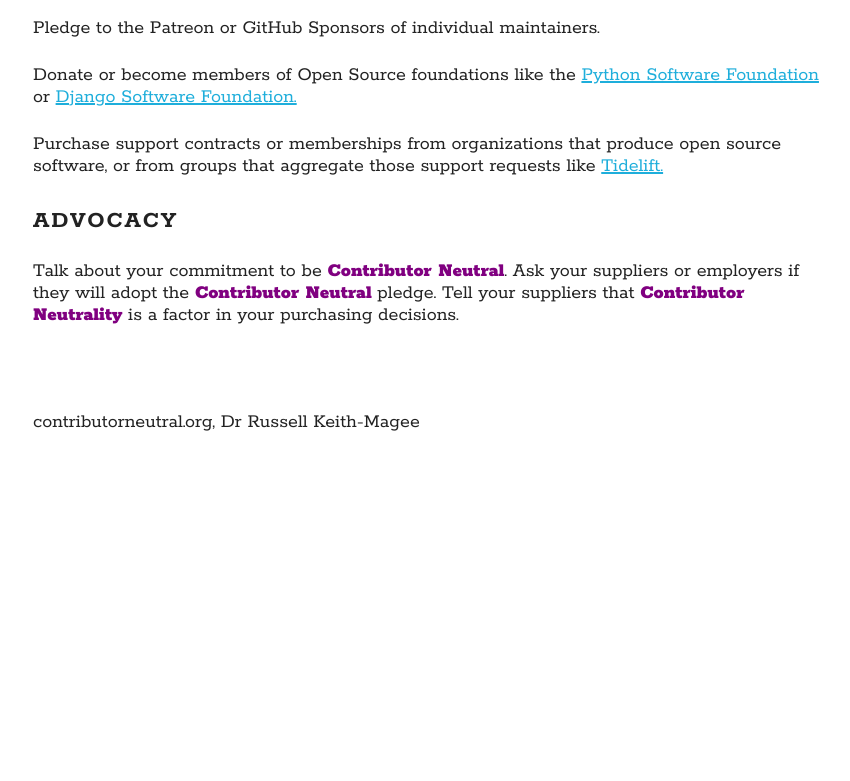
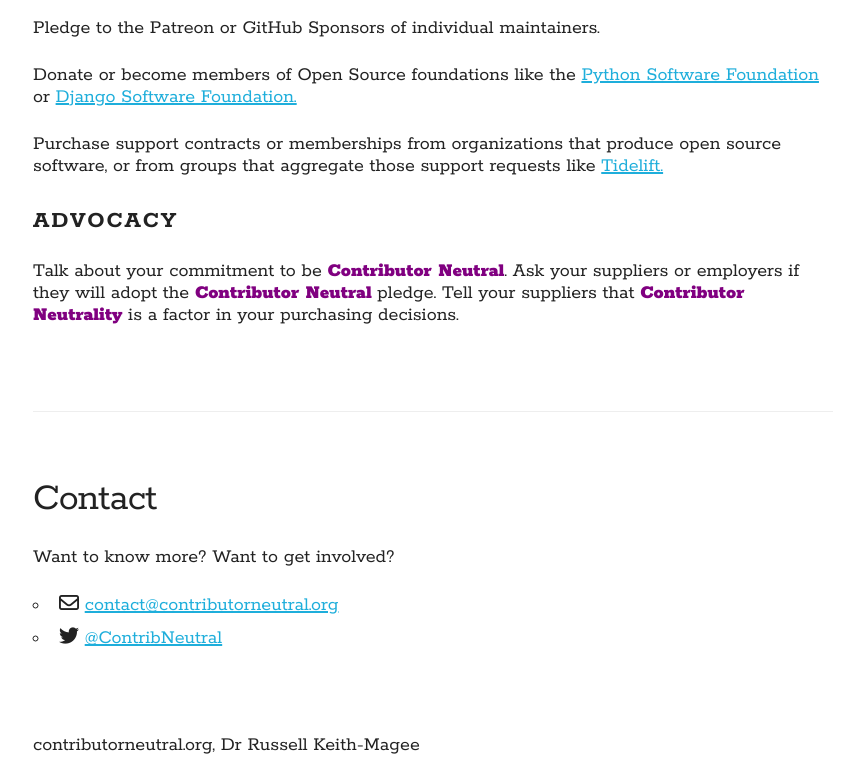
Before and after one commit to ContribNeutral/contribneutral.github.io, a plain HTML site: page index.html in a window 1280 px wide. Shown: the part 3789-4570 px from the top of the page, without its empty margins (207-1057 px from the left). Before the commit the page ends 4247 px from the top, so only its background shows below. Drawn offline with nearby package versions, Linux system fonts and the light colour scheme.

Commit message:
Add contacts.

```diff
--- a/index.html
+++ b/index.html
@@ -103,7 +103,16 @@
         <p>Talk about your commitment to be <span class="cn">Contributor Neutral</span>. Ask your suppliers or employers if they will adopt the <span class="cn">Contributor Neutral</span> pledge. Tell your suppliers that <span class="cn">Contributor Neutrality</span> is a factor in your purchasing decisions.</p>
      </div>
 
+     <div class="docs-section" id="how">
+      <h4>Contact</h4>
+      <p>Want to know more? Want to get involved?</p>
 
+      <ul>
+        <li><i class="far fa-envelope"></i> <a href="mailto:contact@contributorneutral.org">contact@contributorneutral.org</a></li>
+        <li><i class="fab fa-twitter"></i>
+          <a href="https://twitter.com/ContribNeutral">@ContribNeutral</a></li>
+      </ul>
+     </div>
 
     <div class="footer"><p>contributorneutral.org, Dr Russell Keith-Magee</p></div>
 
```
